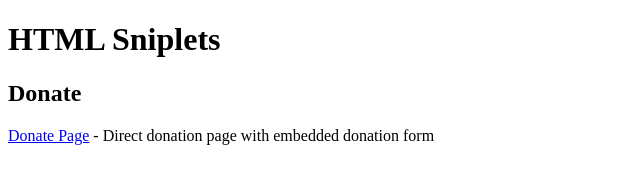
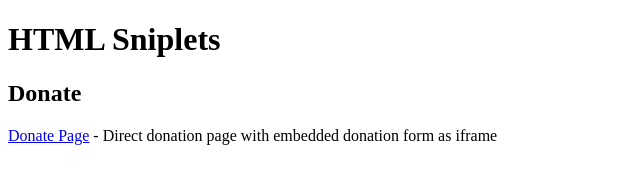
Before and after one commit to 35services/html, a plain HTML site: page docs/index.html in a window 1280 px wide. Shown: the full height of the page, 0-640 px from the left. Drawn offline with Linux system fonts and the light colour scheme.

Commit message:
Update docs/index.html

```diff
--- a/docs/index.html
+++ b/docs/index.html
@@ -9,6 +9,6 @@
     <h1>HTML Sniplets</h1>
 
     <h2>Donate</h2>
-    <p><a href="donate.html">Donate Page</a> - Direct donation page with embedded donation form</p>
+    <p><a href="donate.html">Donate Page</a> - Direct donation page with embedded donation form as iframe</p>
 </body>
 </html>
```
